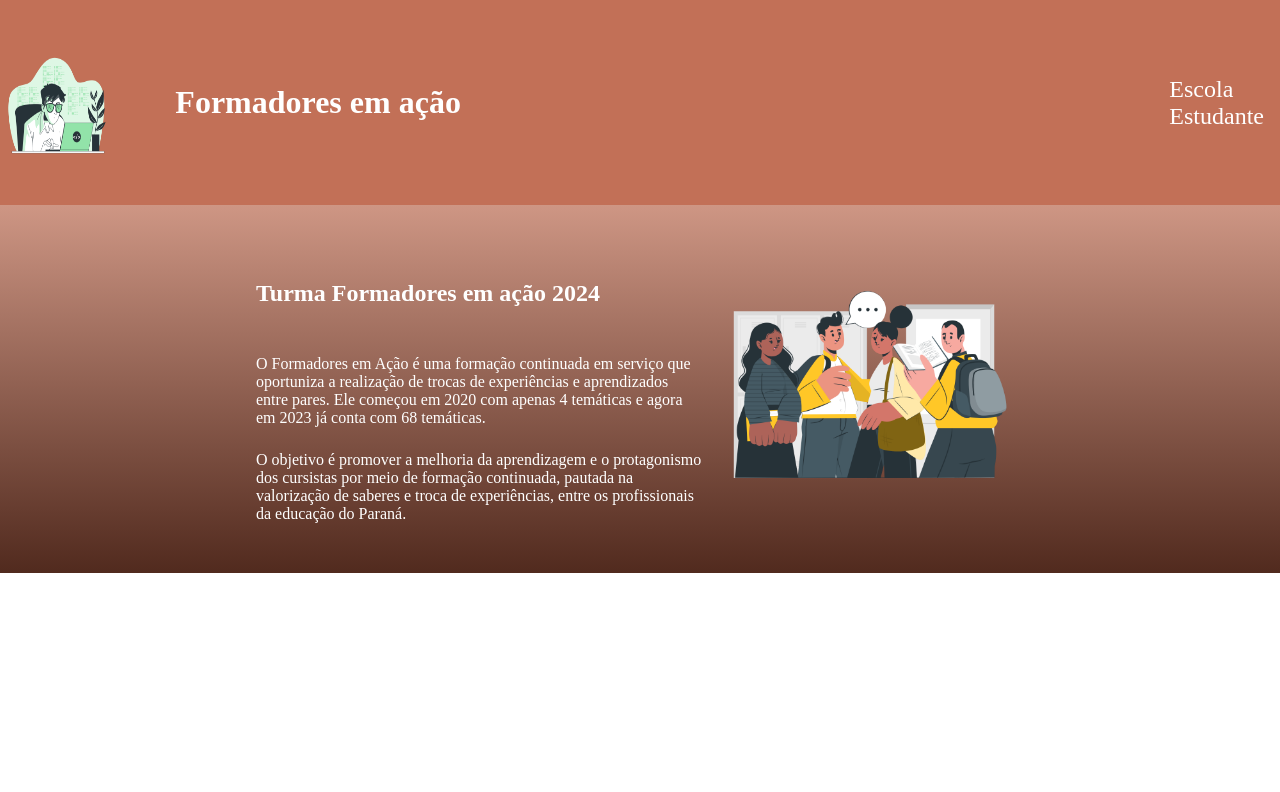
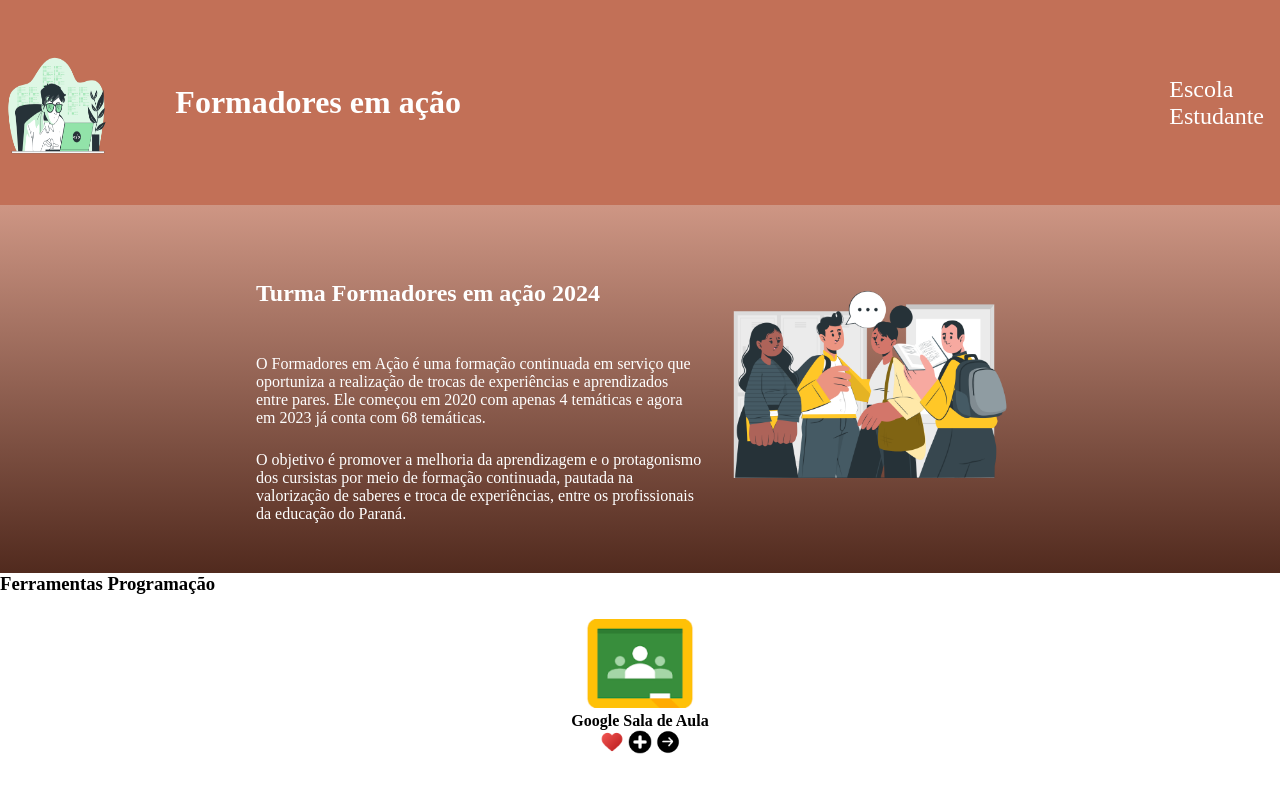
Before and after one commit to roberty0587/Formadores-em-a-o, a plain HTML site: page index.html in a window 1280 px wide. Drawn offline with Linux system fonts and the light colour scheme.

Commit message:
Encontro do dia 11-04

```diff
--- a/index.html
+++ b/index.html
@@ -6,6 +6,9 @@
     <meta name="viewport" content="width=, initial-scale=1.0">
     <title>Formadores em ação</title>
     <link rel="stylesheet" href="style.css">
+    <link rel="preconnect" href="https://fonts.googleapis.com">
+    <link rel="preconnect" href="https://fonts.gstatic.com" crossorigin>
+    <link href="https://fonts.googleapis.com/css2?family=Poppins:wght@400;700&display=swap" rel="stylesheet">
 </head>
 
 <body>
@@ -41,6 +44,20 @@
 
     </section>
 
+    <section class="ferramentas">
+
+        <h3 class="ferramentas-titulo">Ferramentas Programação</h3>
+
+        <div class="ferramentas-div">
+            <img class="ferramentas-imagem" src="Google Sala de Aula.png" alt="Logo do Google Classroom">
+            <h4 class="ferramentas-nome">Google Sala de Aula</h4>
+            <img class="ferramentas-icone" src="coração.png" alt="">
+            <img class="ferramentas-icone" src="add.png" alt="">
+            <img class="ferramentas-icone" src="seta.png" alt="">
+        </div>
+
+
+    </section>
 </body>
 
 </html>
--- a/style.css
+++ b/style.css
@@ -1,6 +1,10 @@
 *{
 padding: 0;
 margin: 0;
+
+}
+.body{
+font-family: "Poppins", sans-serif;
 
 }
 
@@ -66,3 +70,19 @@ padding: 24px 0;
 width: 35%;
 
 }
+
+.ferramentas-imagem{
+width: 120px;
+
+}
+
+.ferramentas-icone{
+width: 24px;
+
+}
+
+.ferramentas-div{
+text-align: center;
+padding: 24px 0;
+
+}
```
Also changed, not shown: Google Sala de Aula.png (added), add.png (added), coração.png (added), seta.png (added).
